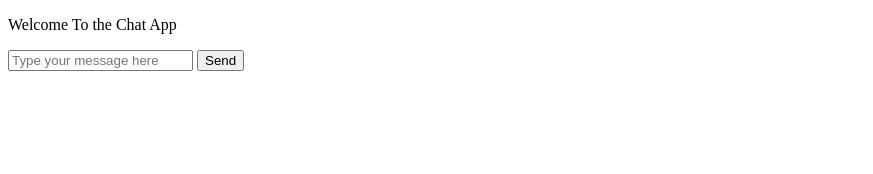
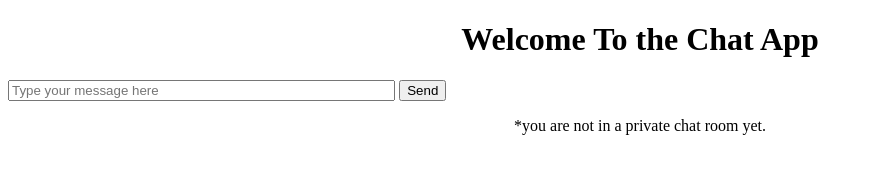
Before and after one commit to Rashmiranjan009/node-chat-app, a website: page public/index.html in a window 1280 px wide. Shown: the whole page, without its empty margins (0-873 px from the left). Drawn offline with nearby package versions, Linux system fonts and the light colour scheme; no server answers.

Commit message:
adding initial styling

```diff
--- a/public/index.html
+++ b/public/index.html
@@ -4,18 +4,21 @@
         <meta charset="utf-8">
     </head>
     <body>
-        <p>Welcome To the Chat App</p>
+        <h1 style="text-align: center">Welcome To the Chat App</h1>
+
 
         <div>
-            <ol id="messages">
+            <ol style="list-style: none; color: darkmagenta" id="messages">
 
             </ol>
         </div>
 
         <form id="message-form">
-          <input type="text" name="message" placeholder="Type your message here">
-           <button>Send</button>
+          <input type="text" name="message" placeholder="Type your message here" style="width: 30%">
+           <button >Send</button>
         </form>
+
+        <p style="text-align: center">*you are not in a private chat room yet.</p>
 
         <script src="/socket.io/socket.io.js"></script>
         <script src="https://ajax.googleapis.com/ajax/libs/jquery/3.3.1/jquery.min.js"></script>
```
